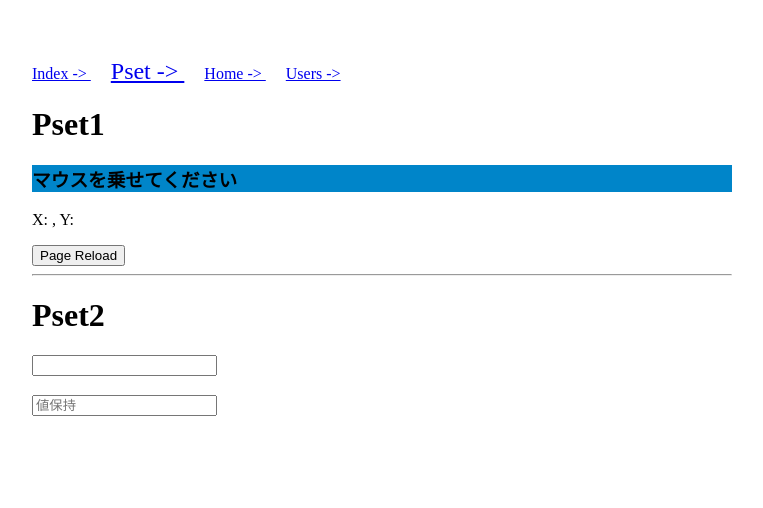
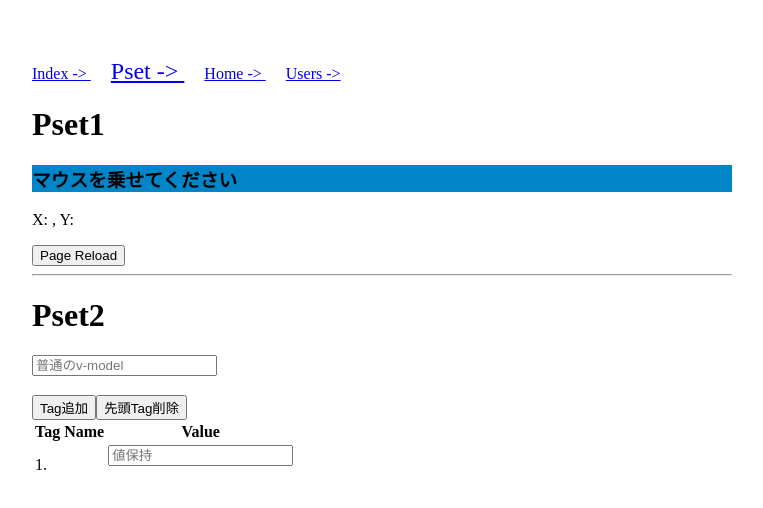
Before and after one commit to 07130918/Vue, a Vue app in the folder vue_app/: page /pset in a window 1280 px wide. Shown: the top 508 px of the page, without its empty margins (258-1021 px from the left). Built offline with nearby package versions, Linux system fonts and the light colour scheme.

Commit message:
feat: @changeの子コンポーネントを使い回しできる状態に

```diff
--- a/vue_app/src/components/psets/Pset2InputChild.vue
+++ b/vue_app/src/components/psets/Pset2InputChild.vue
@@ -10,12 +10,12 @@ export default {
     props: {
         value: {
             type: String,
-            required: true,
+            required: false,
         }
     },
     methods: {
         onChange: function(event) {
-            console.log(event);
+            console.log("onChange() was called", event);
             this.$emit('input-completion', event.target.value);
         },
     }
--- a/vue_app/src/views/Pset.vue
+++ b/vue_app/src/views/Pset.vue
@@ -9,9 +9,26 @@
         </button>
         <hr>
         <h1>Pset2</h1>
-        <input type="text" v-model="message">
+        <input type="text" v-model="message" placeholder="普通のv-model">
         <h3>{{ message }}</h3>
-        <InputChild :value="message2" @input-completion="reflectValue"></InputChild>
+        <button type="submit" @click="addTag">Tag追加</button>
+        <button type="submit" @click="tags.shift()">先頭Tag削除</button>
+        <table>
+            <thead>
+                <tr>
+                    <th>Tag Name</th>
+                    <th>Value</th>
+                </tr>
+            </thead>
+            <tbody v-for="tag in tags" :key="tag.num">
+                <tr>
+                    <td>{{tag.num}}. </td>
+                    <td>
+                        <InputChild :value="tag.inputVal" @input-completion="reflectValue(tag, $event)"></InputChild>
+                    </td>
+                </tr>
+            </tbody>
+        </table>
     </div>
 </template>
 
@@ -22,10 +39,10 @@ export default {
     data() {
         return {
             message: '',
-            message2: '',
             xPosition: null,
             yPosition: null,
             ensureMsg: 'ページをリロードしますか?',
+            tags: [{num: 1, inputVal: ''}],
         }
     },
     components: {
@@ -44,9 +61,16 @@ export default {
                 location.reload();
             }
         },
-        reflectValue: function(value) {
-            this.message2 = value;
-        }
+        addTag: function() {
+            console.log("addTag() was called", this.tags);
+            // 削除されて再度追加するとバグる
+            // インプットタイプ分けしたい
+            this.tags.push({num: this.tags.length + 1, inputVal: ''});
+        },
+        reflectValue: function(tag, event) {
+            console.log("reflectValue() was called", tag);
+            tag.inputVal = event;
+        },
     },
 }
 </script>
```
